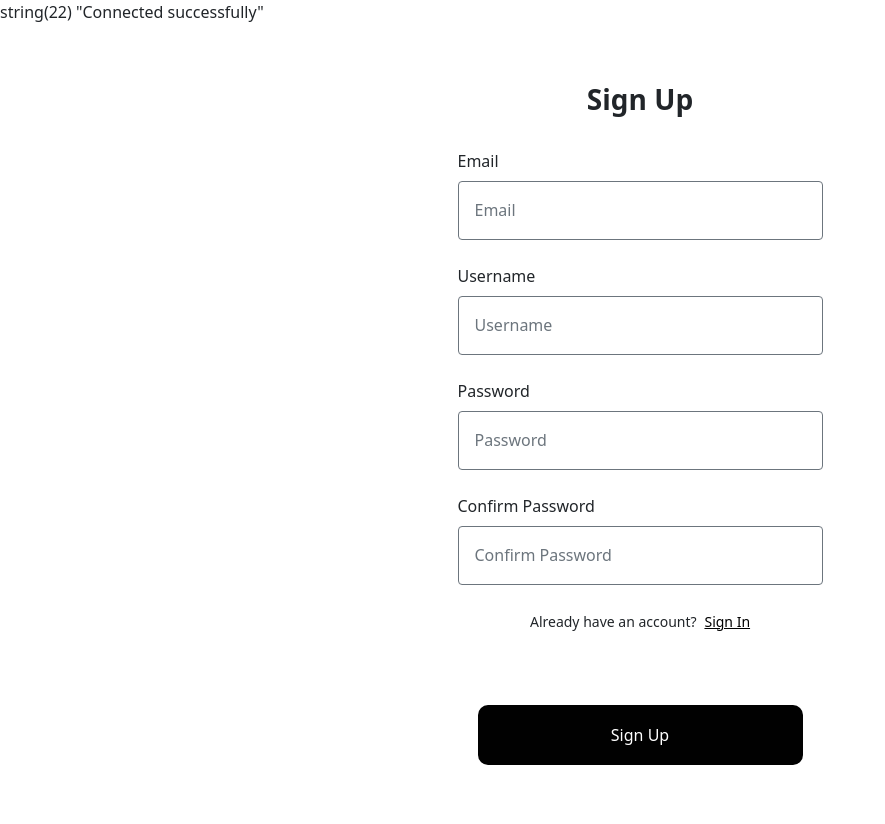
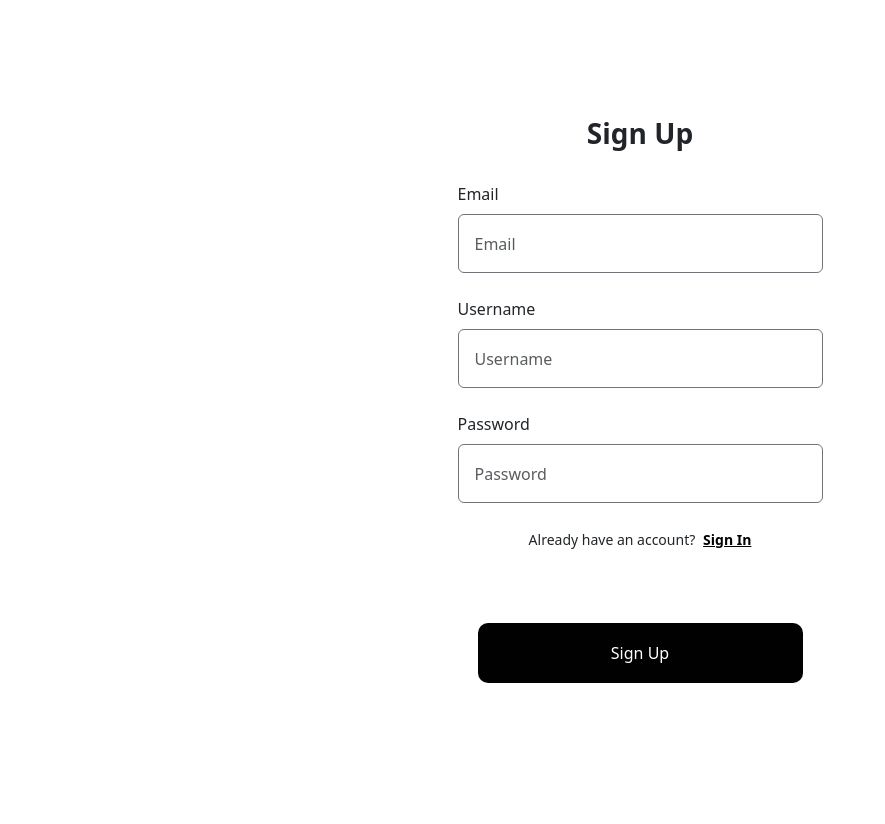
Before and after one commit to dnlmgwi/learning-php, a PHP site: page /auth-example/signup.php in a window 1280 px wide. Shown: the whole page, without its empty margins (0-885 px from the left). After the commit the page ends 683 px from the top, so only its background shows below. Run offline with PHP 8.4, Linux system fonts and the light colour scheme; some libraries are stand-ins or nearby versions.

Commit message:
Update signup.php

```diff
--- a/learning-php/auth-example/signup.php
+++ b/learning-php/auth-example/signup.php
@@ -7,34 +7,44 @@
     <meta name="viewport" content="width=device-width, initial-scale=1">
     <link rel="stylesheet" href="./css/style.css">
     <!-- Bootstrap CSS -->
-    <link href="https://cdn.jsdelivr.net/npm/bootstrap@5.0.2/dist/css/bootstrap.min.css" rel="stylesheet" integrity="sha384-EVSTQN3/azprG1Anm3QDgpJLIm9Nao0Yz1ztcQTwFspd3yD65VohhpuuCOmLASjC" crossorigin="anonymous">
+    <link href="./packages/bootstrap-5.3.3-dist/css/bootstrap.min.css" rel="stylesheet">
     <link rel="stylesheet" href="https://cdn.jsdelivr.net/gh/iconoir-icons/iconoir@main/css/iconoir.css" />
-
     <title>Sign Up</title>
 </head>
 <script>
 
 </script>
 <?php
-include "./config/database.php";
+include "./repositories/authRepository.php";
 
+global $errPass;
 
 // Usage example
-$db = new Database();
-$conn = $db->getConnection();
+$repository = new AuthRepository();
 
-if ($conn) {
-    // Usage example
-    $db = new Database();
-    $conn = $db->getConnection();
+if (isset($_POST['submit'])) {
+    //Sanitizing Inputs
+    $email = filter_input(INPUT_POST, 'email', FILTER_SANITIZE_SPECIAL_CHARS);
+    $username = filter_input(INPUT_POST, 'username', FILTER_SANITIZE_SPECIAL_CHARS);
+    $password = filter_input(INPUT_POST, 'password', FILTER_SANITIZE_SPECIAL_CHARS);
+    // $confirmPassword = filter_input(INPUT_POST, 'password', FILTER_SANITIZE_SPECIAL_CHARS);
 
-    if ($conn) {
-        var_dump("Connected successfully");
+    // check if a password has been entered and if it is a valid password
+    if (preg_match("/^.*(?=.{8,})(?=.*[0-9])(?=.*[a-z])(?=.*[A-Z]).*$/", $_POST["password"]) === 0) {
+        $errPass = '<p class="text-sm">Password must be at least 8 characters and must contain at least one lower case letter, one upper case letter and one digit</p>';
     } else {
-        var_dump("Connected failed");
+        $hashed_password = password_hash($password, PASSWORD_DEFAULT);
+
+        try {
+            $repository->SignUp($email, $username, $hashed_password);
+
+            var_dump("Account Created");
+        } catch (\Throwable $th) {
+            error_log("Error during sign-up: " . $th->getMessage());
+
+            var_dump("An error occurred while creating the account. Please try again later.");
+        }
     }
-} else {
-    var_dump("Connected failed");
 }
 ?>
 
@@ -42,7 +52,9 @@ if ($conn) {
     <div class="d-flex vh-100 justify-content-center">
         <div class="row align-items-center">
             <!-- contents -->
-            <form>
+            <!-- echo $_SERVER['PHP_SELF'] -->
+            <form action="<?php echo htmlspecialchars($_SERVER["PHP_SELF"]);
+            ; ?>" method="POST">
                 <div class="d-flex flex-column align-items-center gap-4">
                     <div class=" d-flex flex-column align-items-center gap-4 mb-5 page-width">
                         <div class=" d-flex flex-column align-items-center container-fluid p-0">
@@ -50,30 +62,40 @@ if ($conn) {
                         </div>
                         <div class="d-flex flex-column align-items-start w-100">
                             <label for="email" class="form-label fw-normal">Email</label>
-                            <input type="email" class="form-control p-3 rounded border-secondary w-100" name="" id="" placeholder="Email" />
+                            <input type="email" class="form-control p-3 rounded border-secondary w-100" name="email"
+                                id="email" placeholder="Email" autocomplete="email" required />
                         </div>
+
                         <div class="d-flex flex-column align-items-start w-100">
-                            <label for="name" class="form-label fw-normal">Username</label>
-                            <input type="name" class="form-control p-3 rounded border-secondary w-100" name="" id="" placeholder="Username" />
+                            <label for="username" class="form-label fw-normal">Username</label>
+                            <input type="text" class="form-control p-3 rounded border-secondary w-100" name="username"
+                                id="username" placeholder="Username" autocomplete="username" required />
                         </div>
+
                         <div class="d-flex flex-column align-items-start w-100">
                             <label for="password" class="form-label fw-normal">Password</label>
-                            <input type="password" class="form-control p-3 rounded border-secondary w-100" name="" id="" placeholder="Password" />
+                            <input type="password" class="form-control p-3 rounded border-secondary w-100"
+                                name="password" id="password" placeholder="Password" autocomplete="password" required />
+                            <?php echo $errPass; ?>
+                        </div>
 
-                        </div>
-                        <div class="d-flex flex-column align-items-start w-100">
+                        <!-- <div class="d-flex flex-column align-items-start w-100">
                             <label for="confirm-password" class="form-label fw-normal"> Confirm Password</label>
-                            <input type="password" class="form-control p-3 rounded border-secondary w-100" name="" id="" placeholder="Confirm Password" />
-                        </div>
+                            <input type="password" class="form-control p-3 rounded border-secondary w-100"
+                                name="new-password" id="new-password" placeholder="Confirm Password"
+                                autocomplete="new-password" required />
+                        </div> -->
 
 
                         <div>
                             <span class="fw-normal" style="font-size: 14px;">Already have an account? </span>
-                            <a href="./"><span class="fw-semibold text-decoration-underline" style="font-size: 14px;">Sign In</span></a>
+                            <a href="./"><span class="fw-semibold text-decoration-underline"
+                                    style="font-size: 14px;">Sign In</span></a>
                         </div>
                     </div>
                     <div class="primary-button rounded light d-flex">
-                        <button class="d-flex justify-content-center align-items-center">
+                        <button type="submit" value="submit" name="submit" class=" d-flex justify-content-center
+                            align-items-center">
                             <span class="fw-normal">Sign Up</span>
                         </button>
                     </div>
@@ -85,8 +107,7 @@ if ($conn) {
     </div>
 
     </div>
-
-    <script src="https://cdn.jsdelivr.net/npm/bootstrap@5.0.2/dist/js/bootstrap.bundle.min.js" integrity="sha384-MrcW6ZMFYlzcLA8Nl+NtUVF0sA7MsXsP1UyJoMp4YLEuNSfAP+JcXn/tWtIaxVXM" crossorigin="anonymous"></script>
+    <script src="./packages/bootstrap-5.3.3-dist/js/bootstrap.min.js"></script>
 </body>
 
 </html>
```
